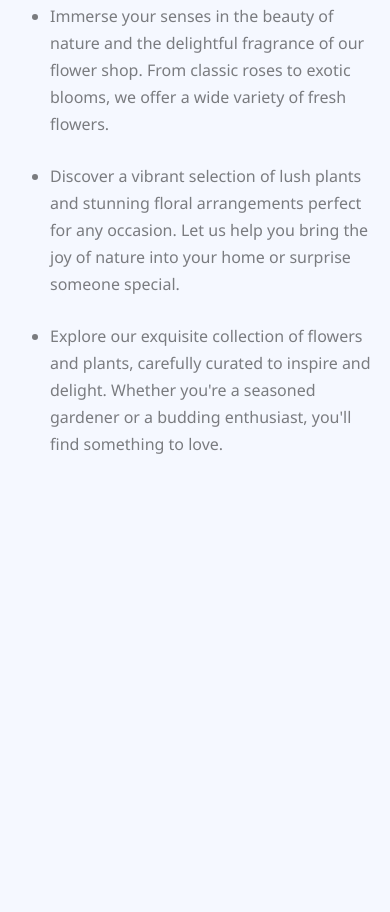
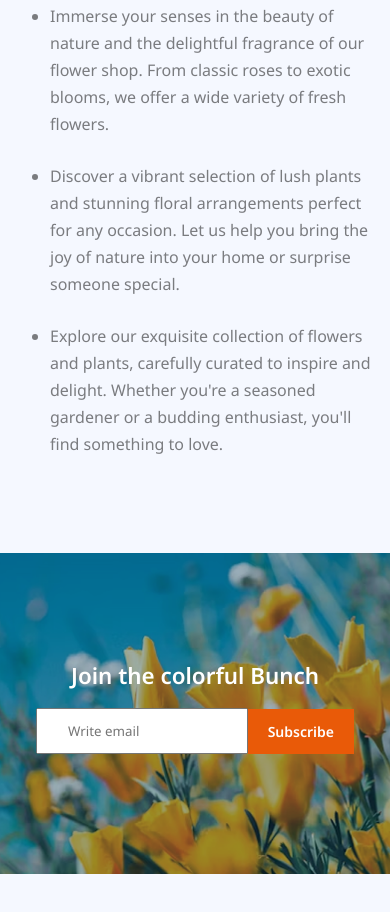
Before and after one commit to shihab-63/B12A02-Responsive-Flowers-website, a plain HTML site: page index.html in a window 390 px wide. Shown: the part 2974-3886 px from the top of the page. Before the commit the page ends 3527 px from the top, so only its background shows below. Drawn offline with Linux system fonts and the light colour scheme.

Commit message:
Added join section and responsive it

```diff
--- a/index.html
+++ b/index.html
@@ -132,11 +132,54 @@
             <div class="plants_lover_text">
                 <h2>Flower & Plants Lover</h2>
                 <ul>
-                    <li>Immerse your senses in the beauty of nature and the delightful fragrance of our flower shop. From classic roses to exotic blooms, we offer a wide variety of fresh flowers.</li>
-                    <li>Discover a vibrant selection of lush plants and stunning floral arrangements perfect for any occasion. Let us help you bring the joy of nature into your home or surprise someone special.
+                    <li>Immerse your senses in the beauty of nature and the delightful fragrance of our flower shop.
+                        From classic roses to exotic blooms, we offer a wide variety of fresh flowers.</li>
+                    <li>Discover a vibrant selection of lush plants and stunning floral arrangements perfect for any
+                        occasion. Let us help you bring the joy of nature into your home or surprise someone special.
                     </li>
-                    <li>Explore our exquisite collection of flowers and plants, carefully curated to inspire and delight. Whether you're a seasoned gardener or a budding enthusiast, you'll find something to love.</li>
+                    <li>Explore our exquisite collection of flowers and plants, carefully curated to inspire and
+                        delight. Whether you're a seasoned gardener or a budding enthusiast, you'll find something to
+                        love.</li>
                 </ul>
+            </div>
+        </section>
+
+        <!------------Latest Deal Section------------>
+        <!-- <section class="latest_deal_section container section_gap">
+            <div class="section_title">
+                <h2><span>Latest</span> Deals</h2>
+                <p>Discover a beautiful array of fresh flowers at our shop. From classic roses to exotic blooms,<br> we offer an exquisite selection to delight your senses</p>
+            </div>
+
+            <div class="latest_deal_grid">
+
+                <div class="latest_deal_left">
+                    <div class="latest_deal_main">
+                        <h5>60% Off | Bloom Plant</h5>
+                        <a href="#">Shop Now</a>
+                    </div>
+
+                    <div class="latest_deal_main">
+                        <h5>30% Off | Ana  Plant</h5>
+                        <a href="#">Shop Now</a>
+                    </div>
+                </div>
+
+                <div class="latest_deal_right">
+                    <h3>25% Off | Zabo Plant</h3>
+                    <a href="#">Shop Now</a>
+                </div>
+            </div>
+        </section> -->
+
+        <!------------Join Section------------>
+        <section class="join_section section_gap">
+            <div class="section_content container">
+                <h2>Join the colorful Bunch</h2>
+                <div class="join_form">
+                    <input type="email" placeholder="Write email">
+                    <button class="btnn">Subscribe</button>
+                </div>
             </div>
         </section>
 
--- a/styles/style.css
+++ b/styles/style.css
@@ -205,7 +205,7 @@ figure img {
 /* __________Plants lover Section__________ */
 .plants_lover_section {
     justify-content: space-between;
-    position: relative;
+    margin-top: 200px;
 }
 
 .plants_lover_img {
@@ -250,7 +250,54 @@ figure img {
     margin-bottom: 25px;
 }
 
+/* __________Latest Deal Section_________ */
 
+
+
+
+
+
+/* __________Join Section__________ */
+.join_section {
+    background-image: url(../assets/news-letter-bg.png);
+    background-repeat: no-repeat;
+    background-position: center;
+    background-size: cover;
+}
+
+.section_content {
+    text-align: center;
+    padding: 190px;
+}
+
+.section_content h2 {
+    color: #fff;
+    font-size: var(--h2-font);
+    font-weight: 600;
+    line-height: 68px;
+}
+
+.join_form {
+    display: flex;
+    gap: 0;
+    align-items: center;
+    margin-top: 20px;
+}
+
+.join_form input {
+    width: 100%;
+    padding: 16px 30px;
+    outline: none;
+}
+
+.join_form .btnn {
+    color: #fff;
+    background-color: var(--main-color);
+    padding: 16px 60px;
+    border: none;
+    font-size: 14px;
+    font-weight: 600;
+}
 
 
 
@@ -350,4 +397,27 @@ figure img {
         padding-left: 35px;
     }
 
+    /* ___________Join Section__________ */
+    .join_section {
+        margin: 30px 0 50px;
+    }
+
+    .section_content {
+        padding: 120px 36px;
+    }
+
+    .section_content h2 {
+        font-size: 1.4rem;
+        line-height: 5px;
+        margin-bottom: 30px;
+    }
+
+    .join_form .btnn {
+        padding: 13px 20px;
+    }
+
+    .join_form input {
+        padding: 12px 30px;
+    }
+
 }
```
